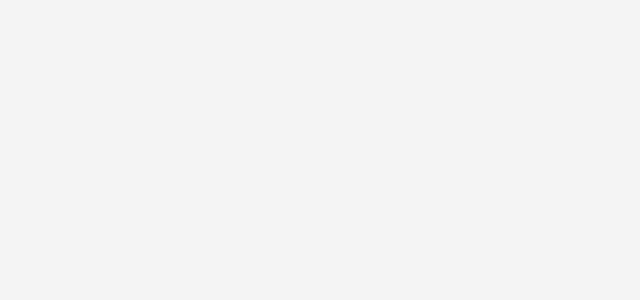
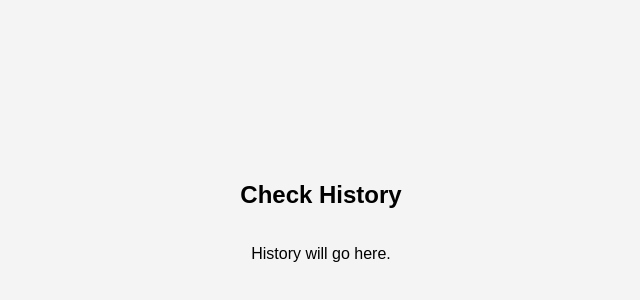
Before and after one commit to Lipila-tech/smart-skool, a React (Create React App) app: page /history in a window 1280 px wide. Before the commit this address had no page. Shown: the part 180-480 px from the top of the page, without its empty margins (319-959 px from the left). Built offline with nearby package versions, Linux system fonts and the light colour scheme.

Commit message:
add history component

```diff
--- a/package.json
+++ b/package.json
@@ -40,6 +40,7 @@
     ]
   },
   "devDependencies": {
+    "@babel/plugin-proposal-private-property-in-object": "^7.21.11",
     "gh-pages": "^6.2.0"
   }
 }
--- a/src/App.js
+++ b/src/App.js
@@ -3,6 +3,7 @@ import { BrowserRouter as Router, Route, Routes } from "react-router-dom";
 import Login from "./components/Login";
 import Dashboard from "./components/Dashboard";
 import Payment from "./components/Payment";
+import History from "./components/History";
 
 function App() {
   return (
@@ -12,6 +13,7 @@ function App() {
           <Route path="/" element={<Login />} />
           <Route path="/dashboard" element={<Dashboard />} />
           <Route path="/payment" element={<Payment />} />
+          <Route path="/history" element={<History />} />
         </Routes>
       </div>
     </Router>
--- a/src/components/Dashboard.js
+++ b/src/components/Dashboard.js
@@ -8,6 +8,10 @@ function Dashboard() {
       <p>Welcome to Smart Skool! What would you like to do today?</p>
       <Link to="/payment">
         <button style={styles.button}>Make a Payment</button>
+      </Link>
+
+      <Link to="/history">
+        <button style={styles.button}>Check History</button>
       </Link>
     </div>
   );
@@ -26,7 +30,8 @@ const styles = {
     backgroundColor: '#4CAF50',
     color: 'white',
     border: 'none',
-    cursor: 'pointer'
+    cursor: 'pointer',
+    marginBottom: '10px'
   }
 };
 
--- /dev/null
+++ b/src/components/History.js
@@ -0,0 +1,22 @@
+import React from "react";
+
+function History() {
+  return (
+    <div style={styles.container}>
+      <h2>Check History</h2>
+      <p>History will go here.</p>
+    </div>
+  );
+}
+
+const styles = {
+  container: {
+    display: 'flex',
+    flexDirection: 'column',
+    alignItems: 'center',
+    justifyContent: 'center',
+    height: '100vh'
+  }
+};
+
+export default History;
```
Also changed, not shown: 1 other file (tests, documents, lock files or other folders).
